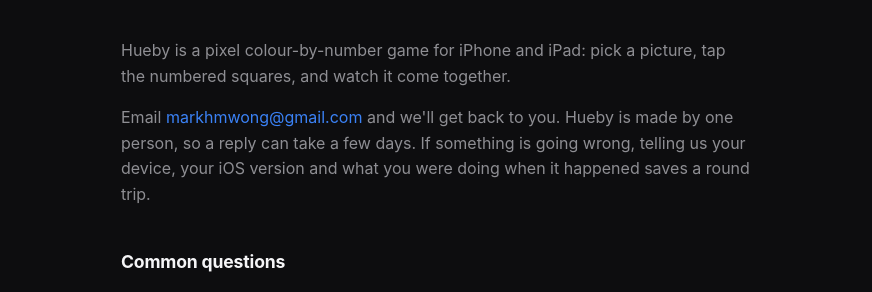
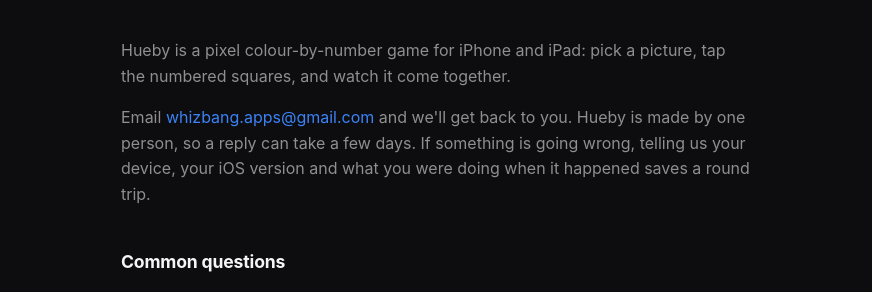
Before and after one commit to WhizbangApps/whizbangapps.github.io, a Jekyll site: the page built from hueby/index.md, in a window 1280 px wide and 900 px high. Shown: the part 220-512 px from the top of the window, without its empty margins (203-1075 px from the left). Built offline with Jekyll 4.4.1, drawn with Linux system fonts in a browser that asks for light colours; some of the changed text lies outside the part shown.

Commit message:
Use whizbang.apps@gmail.com for Hueby support
Co-Authored-By: Claude Opus 5 <noreply@anthropic.com>
Claude-Session: https://claude.ai/code/session_01NvqkrQegmFmpipR5YyojaG

```diff
--- a/hueby/index.md
+++ b/hueby/index.md
@@ -9,7 +9,7 @@ title: Hueby — Support
 
   <p>Hueby is a pixel colour-by-number game for iPhone and iPad: pick a picture, tap the numbered squares, and watch it come together.</p>
 
-  <p>Email <a href="mailto:markhmwong@gmail.com">markhmwong@gmail.com</a> and we'll get back to you. Hueby is made by one person, so a reply can take a few days. If something is going wrong, telling us your device, your iOS version and what you were doing when it happened saves a round trip.</p>
+  <p>Email <a href="mailto:whizbang.apps@gmail.com">whizbang.apps@gmail.com</a> and we'll get back to you. Hueby is made by one person, so a reply can take a few days. If something is going wrong, telling us your device, your iOS version and what you were doing when it happened saves a round trip.</p>
 
   <h2>Common questions</h2>
 
@@ -44,5 +44,5 @@ title: Hueby — Support
   <p>Hueby does not collect, store or transmit personal data. The full policy is on the <a href="{{ '/hueby/privacy' | relative_url }}">privacy page</a>.</p>
 
   <h2>Contact</h2>
-  <p>Email <a href="mailto:markhmwong@gmail.com">markhmwong@gmail.com</a>.</p>
+  <p>Email <a href="mailto:whizbang.apps@gmail.com">whizbang.apps@gmail.com</a>.</p>
 </div>
```
Also changed, not shown: hueby/privacy.md (+1 -1 lines).
